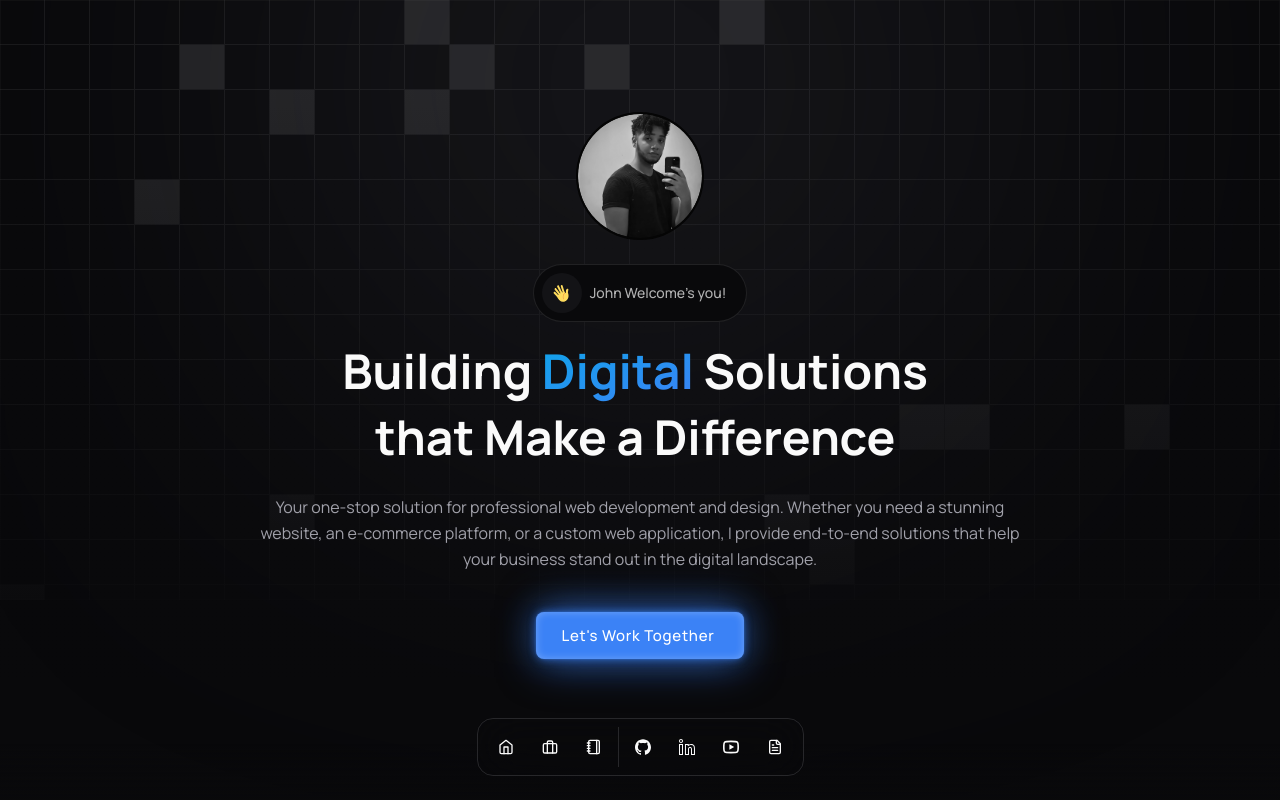
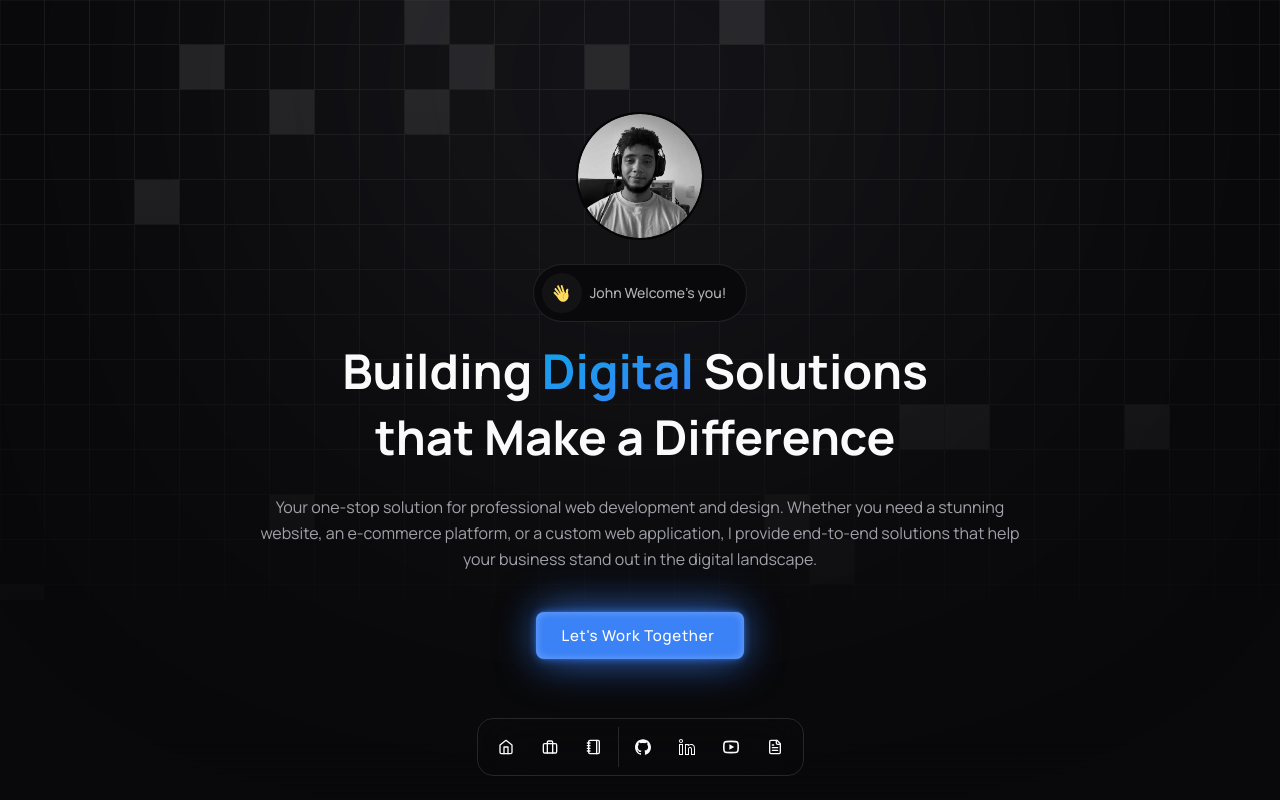
Before and after one commit to jovimoura/new-portfolio, a Next.js app: page / in a window 1280 px wide. Shown: the top 800 px of the page. Built offline with nearby package versions, Linux system fonts and the light colour scheme.

Commit message:
new profile pic

```diff
--- a/src/app/layout.tsx
+++ b/src/app/layout.tsx
@@ -19,7 +19,7 @@ export default function RootLayout({
                 <Head />
                 <link
                     rel="preload"
-                    href="/images/photo.png"
+                    href="/images/photo.jpg"
                     as="image"
                 />
             </head>
--- a/src/components/hero.tsx
+++ b/src/components/hero.tsx
@@ -23,7 +23,7 @@ export const Hero = () => {
       >
         <div className="size-32 rounded-full bg-[#050505] mx-auto overflow-hidden group border-2 border-transparent hover:border-border transition-all duration-300">
           <Image
-            src="/images/photo.png"
+            src="/images/photo.jpg"
             alt="hero"
             width={128}
             height={128}
```
Also changed, not shown: public/images/photo.jpg (added), public/images/photo.png (deleted).
